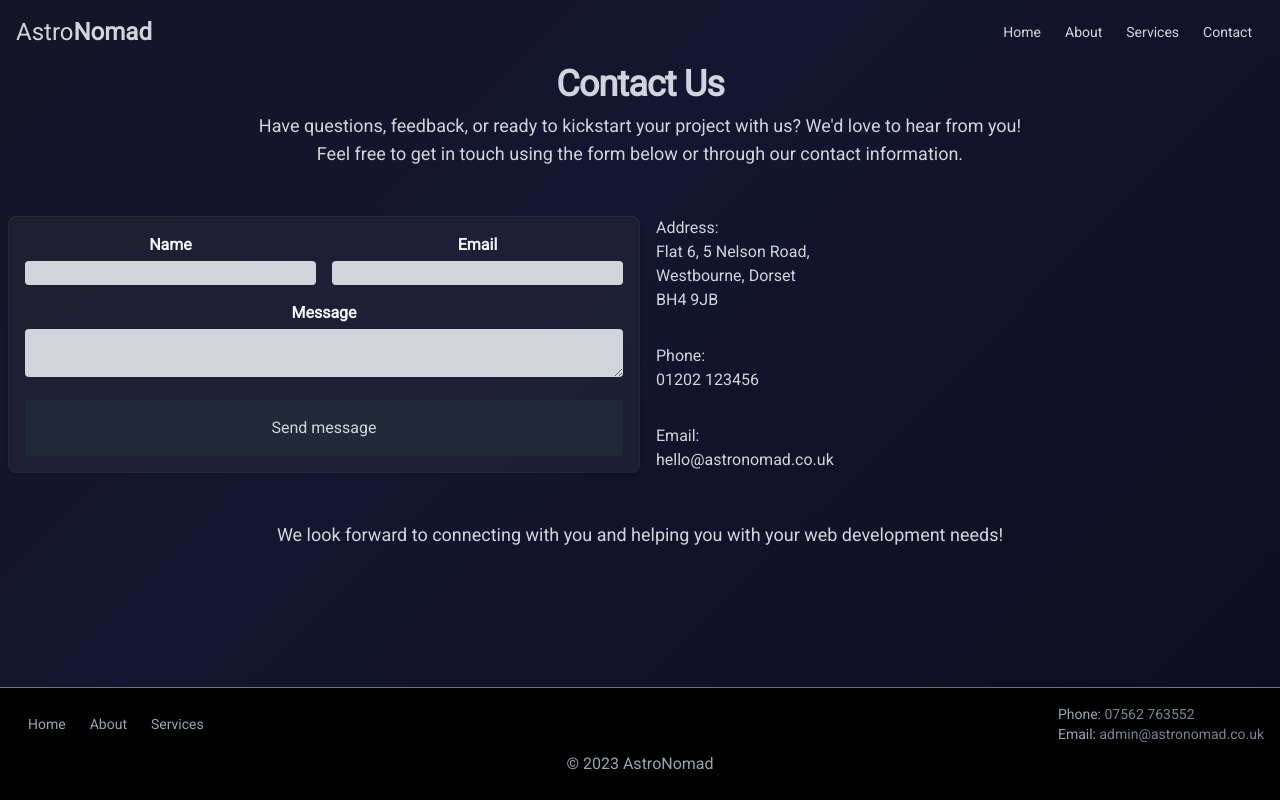
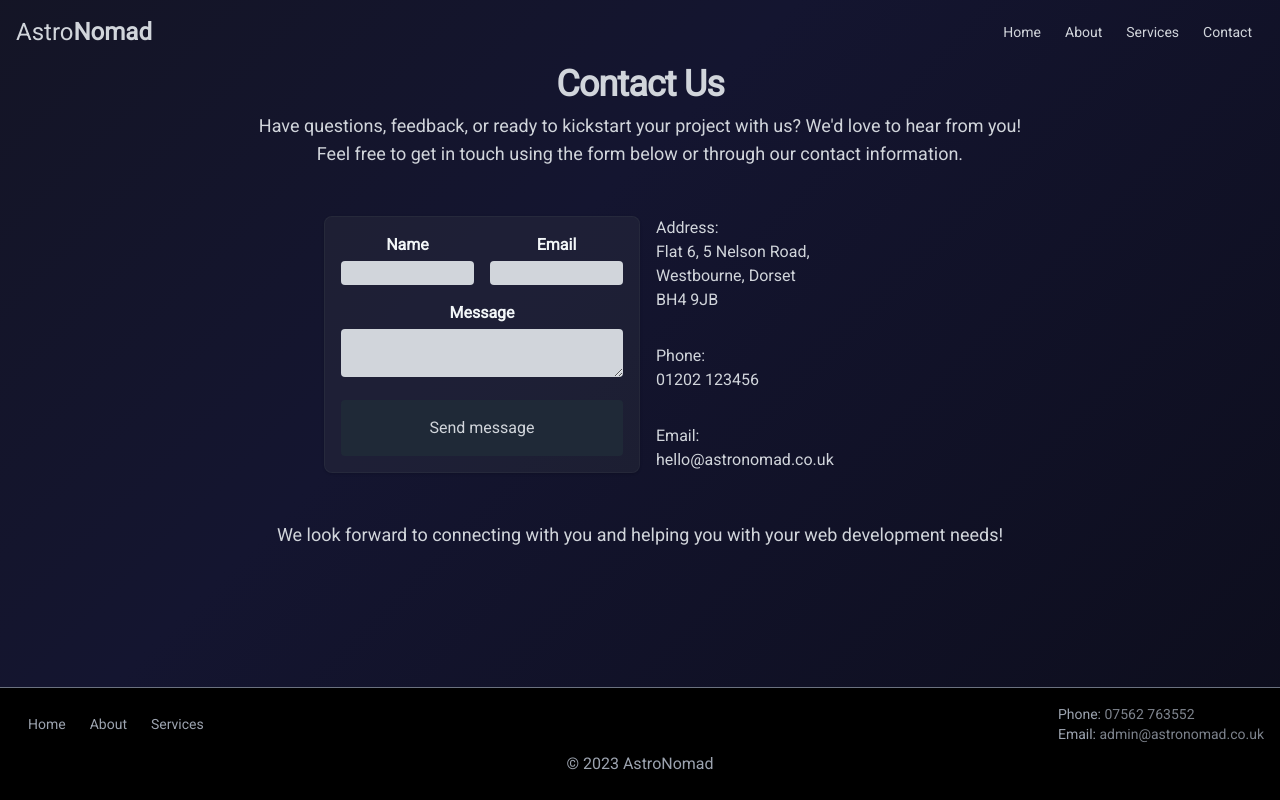
Before and after one commit to HMaxWilson/AstroNomad, a Vue app: page /contact in a window 1280 px wide. Built offline with nearby package versions, Linux system fonts and the light colour scheme.

Commit message:
contact page content improvements

```diff
--- a/src/pages/Contact.vue
+++ b/src/pages/Contact.vue
@@ -1,4 +1,5 @@
 <template>
+  <div>
     <div class="mx-auto max-w-screen-md text-center lg:mb-12 text-gray-300">
       <h2 class="mb-2 text-4xl tracking-tight font-extrabold">Contact Us</h2>
       <p class="mb-10 font-light sm:text-lg">
@@ -6,7 +7,7 @@
         get in touch using the form below or through our contact information.
       </p>
     </div>
-  <div class="flex flex-wrap mx-auto mb-12">
+    <div class="flex flex-wrap mx-auto mb-12 lg:w-1/2">
       <div class="p-4 text-[#f2f6f8] bg-[#5b5e5f26] rounded-lg border border-[#5b5e5f26] shadow w-full sm:w-1/2">
         <form class="flex flex-wrap" accept-charset="UTF-8" action="https://www.formbackend.com/f/b749cbfa9f170be9" method="POST">
           <div class="w-full sm:w-1/2 mb-4 sm:pr-2">
@@ -54,6 +55,7 @@
         We look forward to connecting with you and helping you with your web development needs!
       </p>
     </div>
+  </div>
 </template>
 
 <style scoped>
```
Lines whose indentation alone changed are shown as unchanged.
